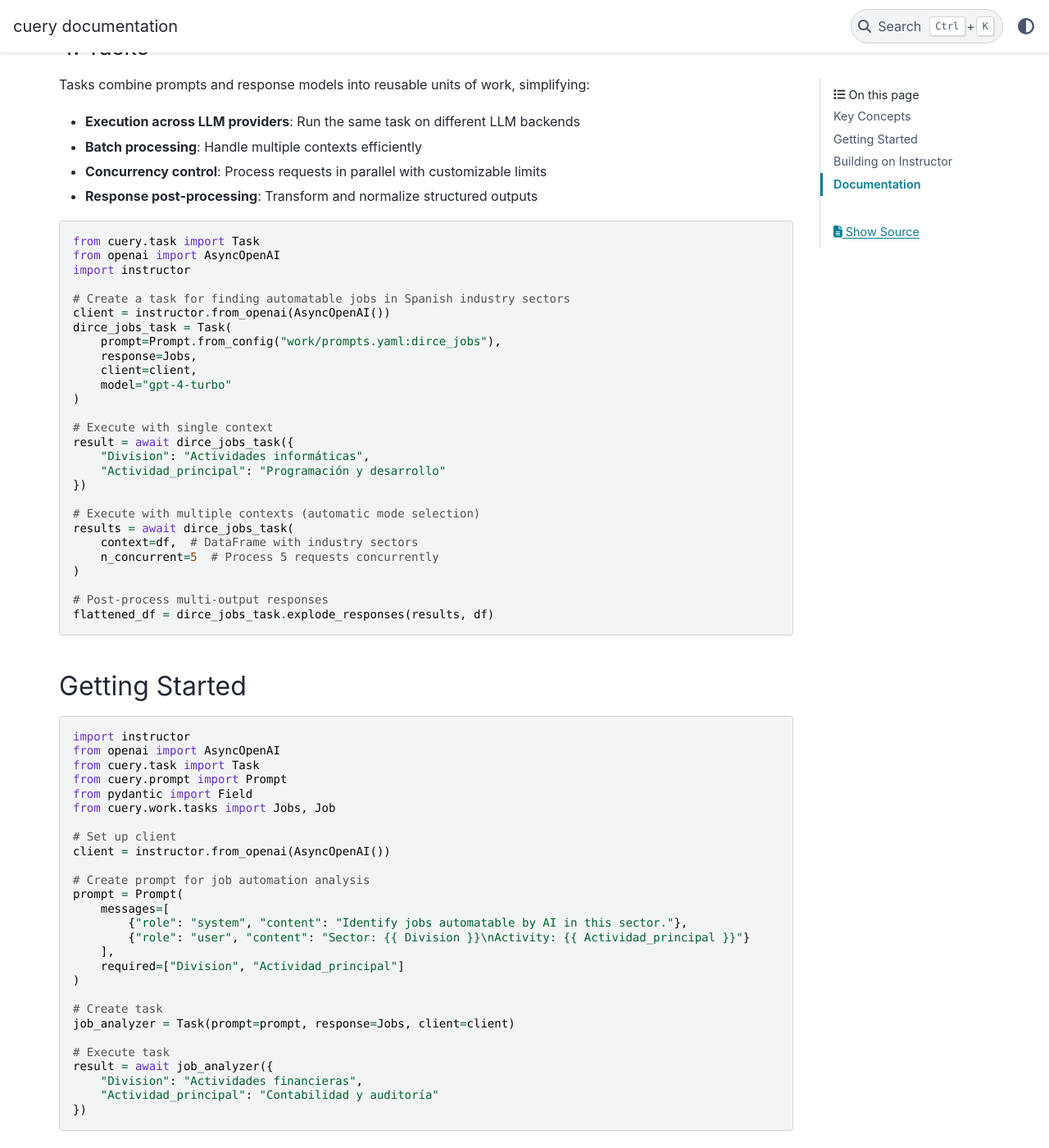
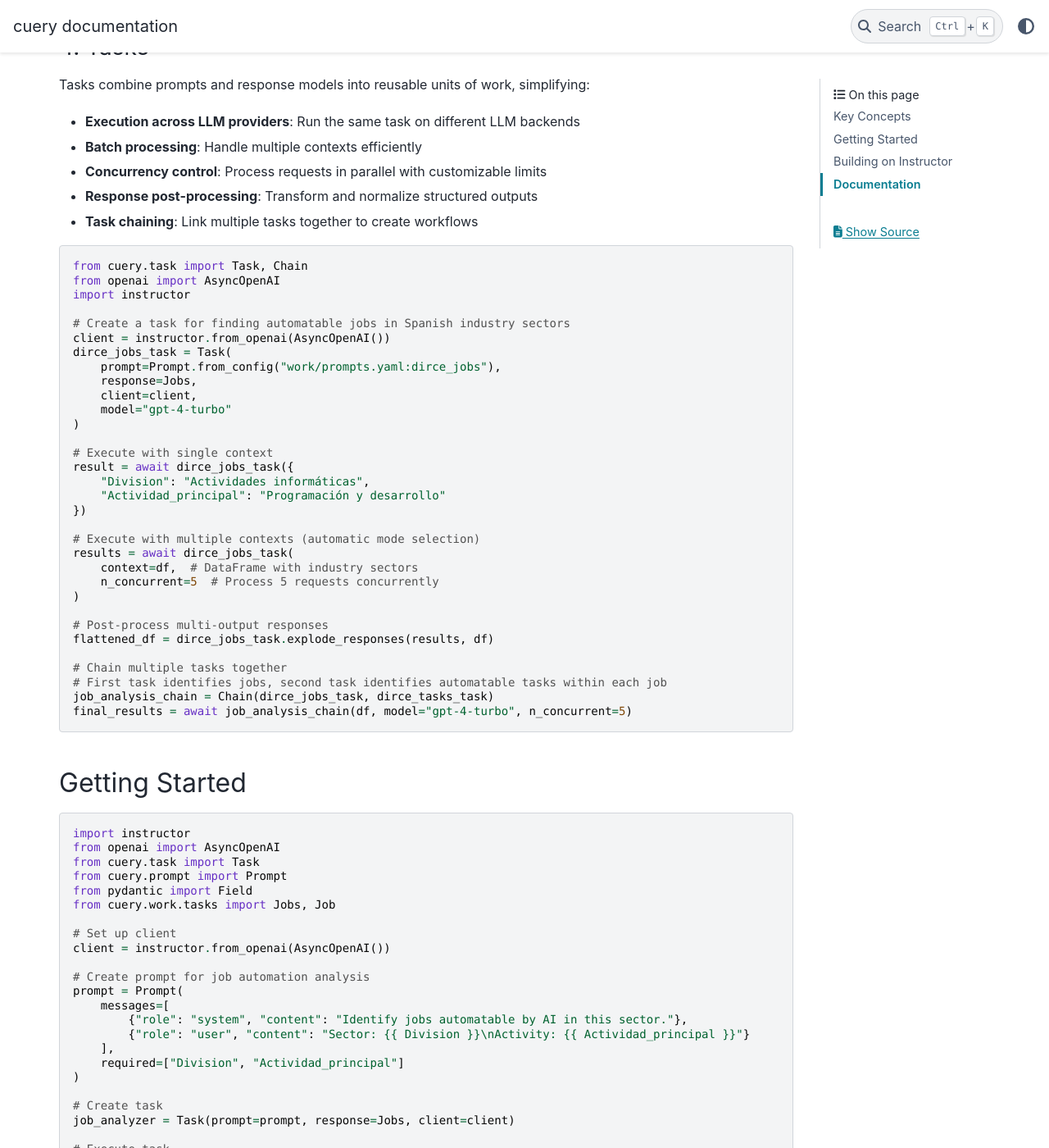
Before and after one commit to graphext/cuery, a Sphinx documentation site: the page built from docs/source/index.rst, in a window 1280 px wide and 1400 px high, scrolled down 2167 px. Shown: the whole window at 82% size. Built offline with Sphinx 7.4.7 and the PyData theme 0.15.4, drawn with Linux system fonts in a browser that asks for light colours.

Commit message:
Update docs

```diff
--- a/docs/source/index.rst
+++ b/docs/source/index.rst
@@ -109,10 +109,11 @@ Tasks combine prompts and response models into reusable units of work, simplifyi
 - **Batch processing**: Handle multiple contexts efficiently
 - **Concurrency control**: Process requests in parallel with customizable limits
 - **Response post-processing**: Transform and normalize structured outputs
+- **Task chaining**: Link multiple tasks together to create workflows
 
 .. code-block:: python
 
-    from cuery.task import Task
+    from cuery.task import Task, Chain
     from openai import AsyncOpenAI
     import instructor
 
@@ -139,6 +140,11 @@ Tasks combine prompts and response models into reusable units of work, simplifyi
 
     # Post-process multi-output responses
     flattened_df = dirce_jobs_task.explode_responses(results, df)
+
+    # Chain multiple tasks together
+    # First task identifies jobs, second task identifies automatable tasks within each job
+    job_analysis_chain = Chain(dirce_jobs_task, dirce_tasks_task)
+    final_results = await job_analysis_chain(df, model="gpt-4-turbo", n_concurrent=5)
 
 Getting Started
 -------------
```
Also changed, not shown: README.md (+7 -2 lines), 1 other file.
